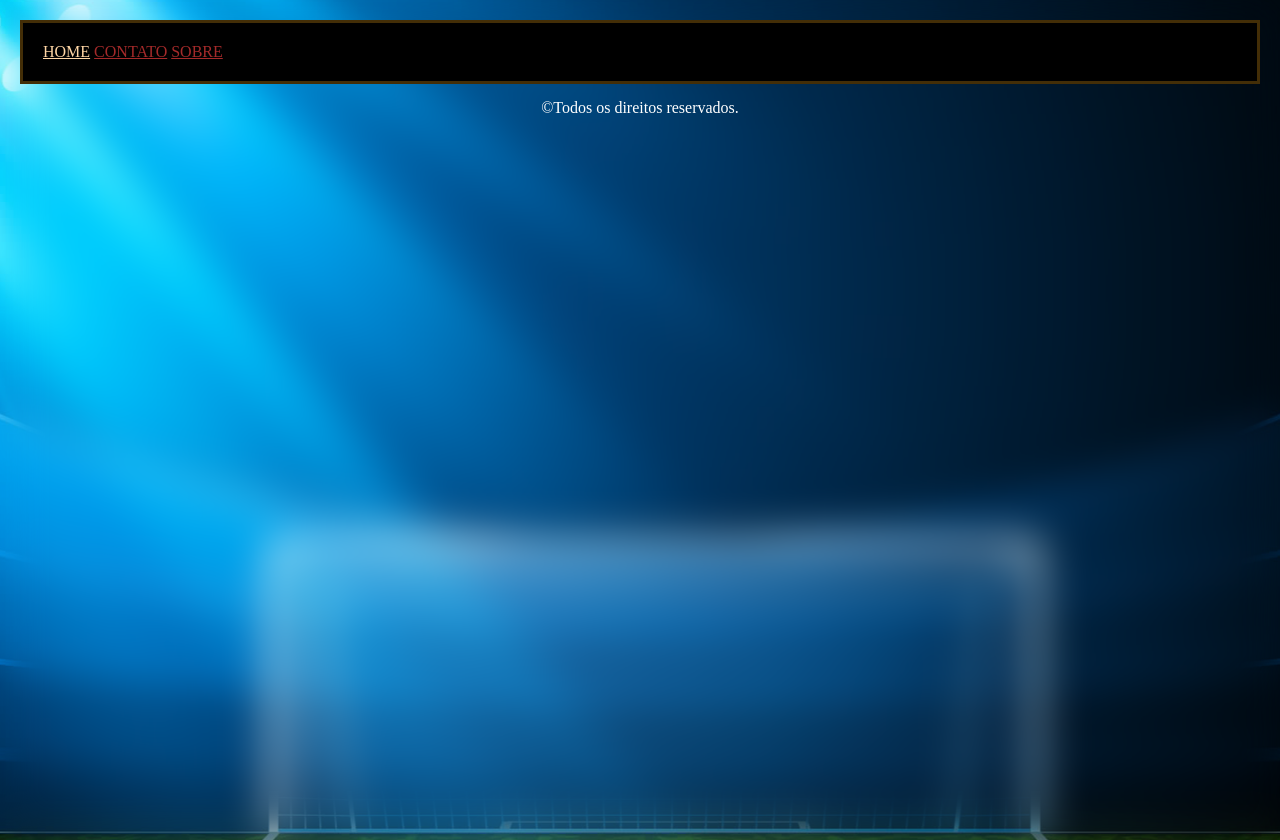
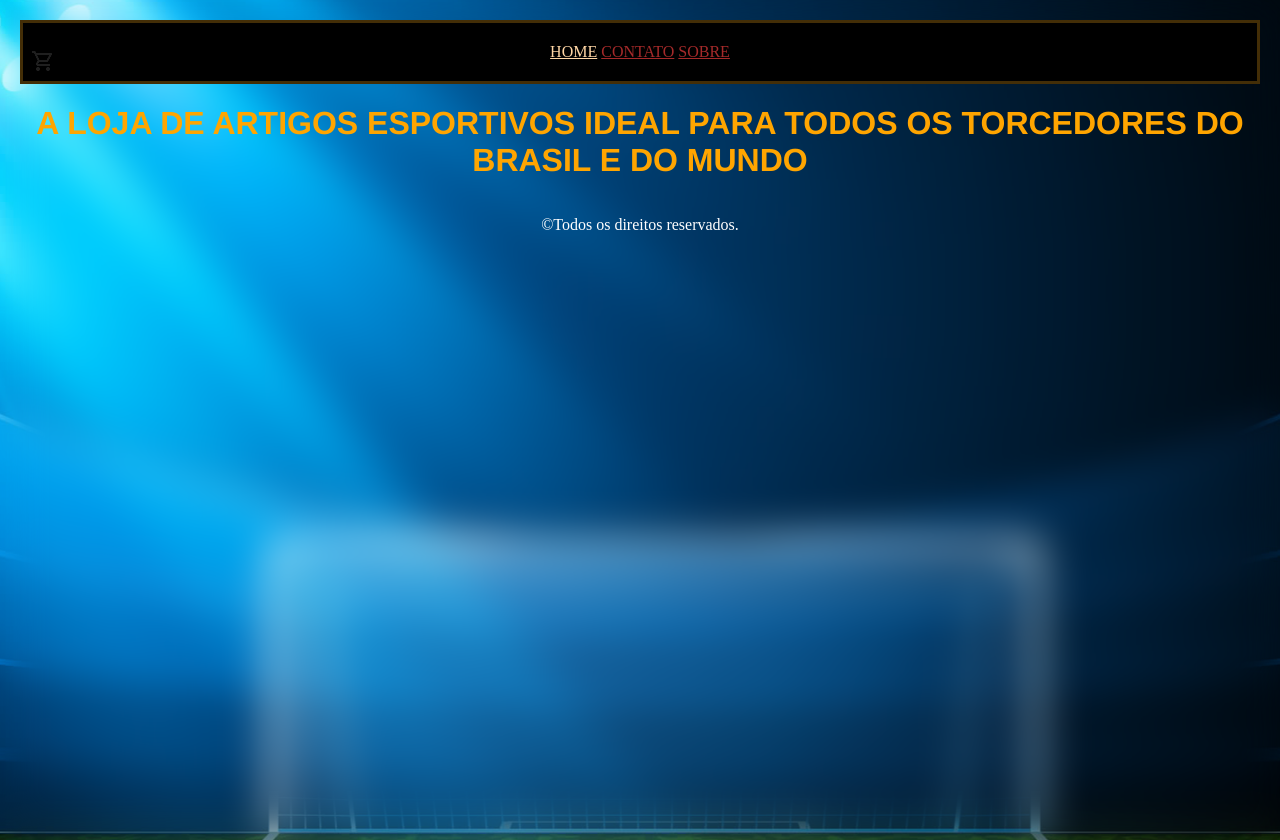
Before and after one commit to dlmsf/Projeto-IC, a plain HTML site: page index.html in a window 1280 px wide. Drawn offline with Linux system fonts and the light colour scheme.

Commit message:
estilizei o hover no carrinho, adicionei um titulo h1 e alterei a class da div h1 para div p

```diff
--- a/assets/css/styles.css
+++ b/assets/css/styles.css
@@ -24,12 +24,15 @@
     border: solid rgb(67, 46, 7);
     padding: 20px;
     display: flex;
+    display: inline-table;
+    box-sizing: border-box;
 }
-.h1{
+
+.p{
     text-align: center;
     color: brown
 }
-.h1:hover{
+.p:hover{
     background-color: greenyellow;
     border: solid yellow;
 }
@@ -45,3 +48,22 @@
     color: rgb(31, 124, 68);
     margin-top: 0;
 }
+h1{
+    text-align: center;
+    font-family: 'Franklin Gothic Medium', 'Arial Narrow', Arial, sans-serif;
+    height: max-content;
+    text-size-adjust: 200px;
+    font-weight: bold;
+    color:orange;
+}
+#teste{
+    display: flex;
+    position: fixed;
+    justify-content: center;
+    align-items: center;
+}
+
+#teste:hover{
+    font-size: medium;
+    transform: scale(1.10);
+    }
--- a/index.html
+++ b/index.html
@@ -10,15 +10,23 @@
 </head>
 <body>
     <header>
-        <div class="barra_menu" style="box-sizing: border-box;">
-            <div class:h1>
-            <nav>
-                <a href="#" style="color: rgb(255, 214, 165);">HOME</a>
-                <a href="contato.html" class="h1">CONTATO</a>
-                <a href="sobre.html" class="h1">SOBRE</a>
-            </nav>
+        <div class="barra_menu">
+            <div class:p>
+                <nav>
+                    <div>
+                    <a href="#" style="color: rgb(255, 214, 165);">HOME</a>
+                    <a href="contato.html" class="p">CONTATO</a>
+                    <a href="sobre.html" class="p">SOBRE</a></div>
+                    <div id="teste">
+                        <a href="./store.html" id="teste">
+                            <img src="./assets/img/storesymbol.png" alt="carrinho" id="teste">
+                        </a>
+                    </div>
+                </nav>
+            </div>
+
         </div>
-    </div>
+    <h1>A LOJA DE ARTIGOS ESPORTIVOS IDEAL PARA TODOS OS TORCEDORES DO BRASIL E DO MUNDO</h1>
     </header>
   <footer>
     &copy;Todos os direitos reservados.
```
Also changed, not shown: contato.html (+12 -4 lines), sobre.html (+11 -5 lines), assets/img/storesymbol.png (added), store.html (added).
